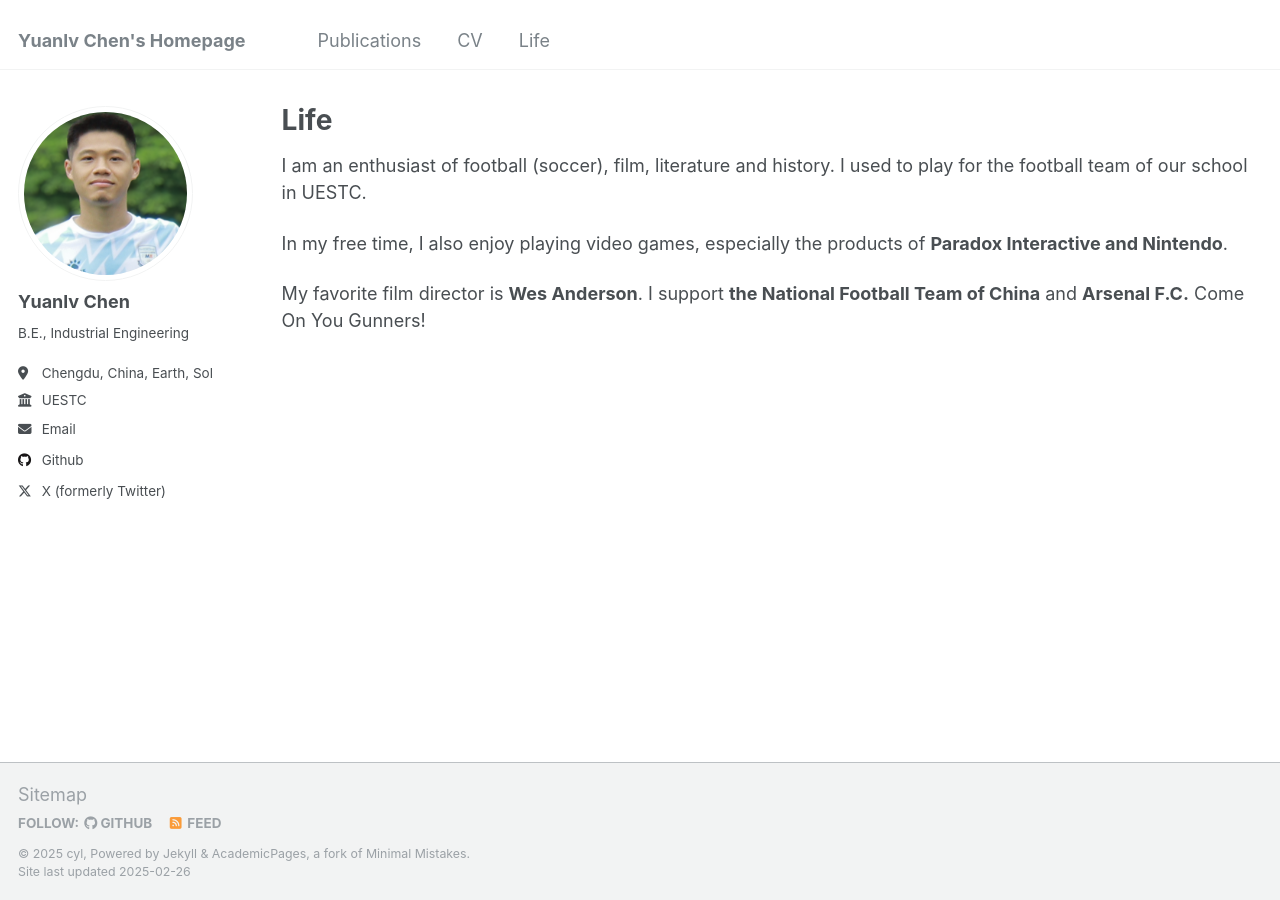
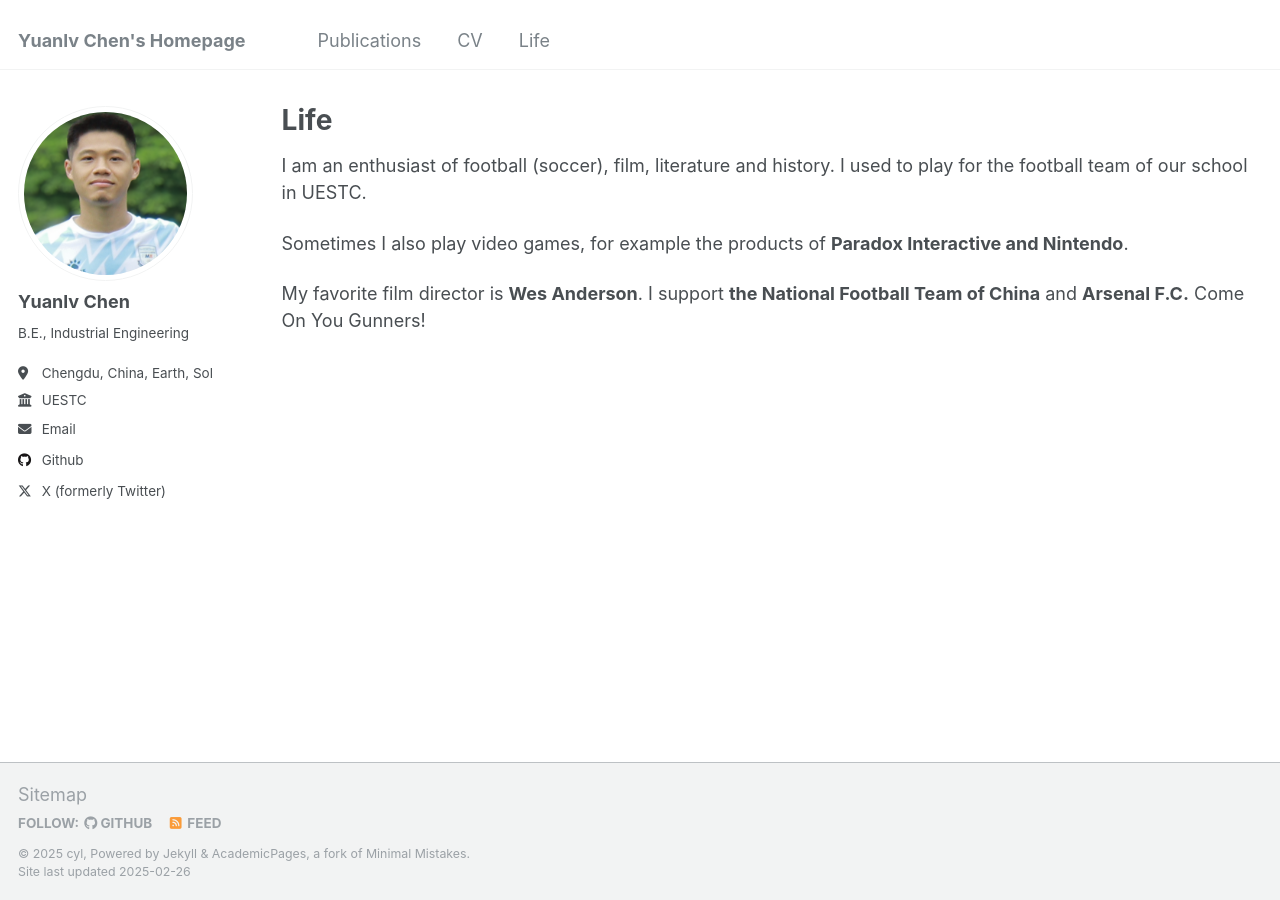
Before and after one commit to YLchen22/YLchen22.github.io, a Jekyll site: the page built from _pages/life.md, in a window 1280 px wide. Built offline with Jekyll 4.4.1, drawn with Linux system fonts in a browser that asks for light colours.

Commit message:
Update life.md

```diff
--- a/_pages/life.md
+++ b/_pages/life.md
@@ -7,6 +7,6 @@ author_profile: true
 
 I am an enthusiast of football (soccer), film, literature and history. I used to play for the football team of our school in UESTC.
 
-In my free time, I also enjoy playing video games, especially the products of **Paradox Interactive and Nintendo**.
+Sometimes I also play video games, for example the products of **Paradox Interactive and Nintendo**.
 
 My favorite film director is **Wes Anderson**. I support **the National Football Team of China** and **Arsenal F.C.** Come On You Gunners!
```
